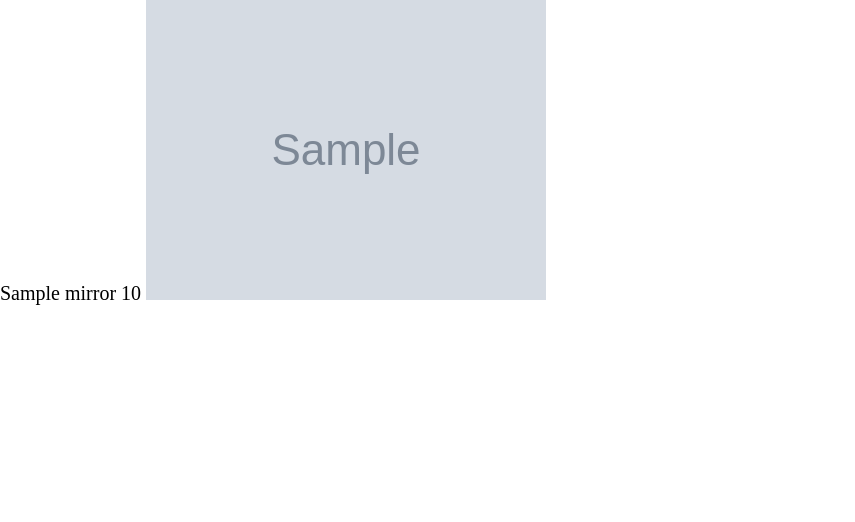
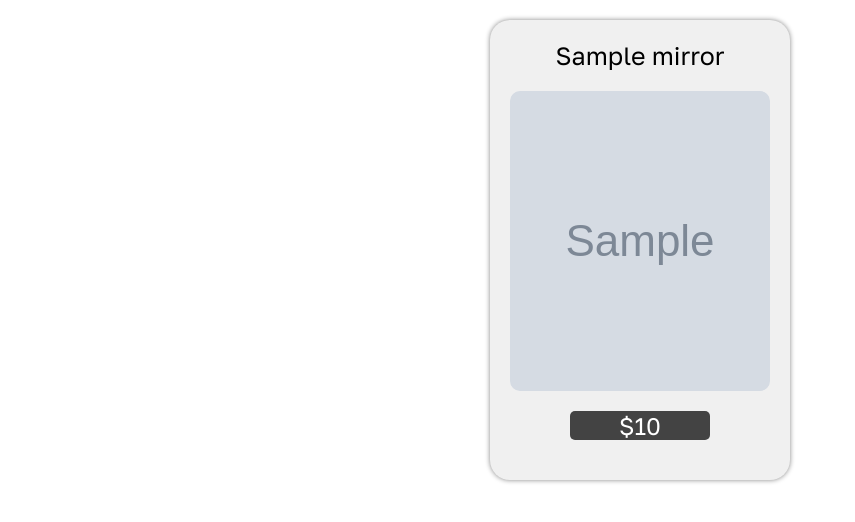
Before and after one commit to devcybercode/mikond_mirrors, a Django app: page / in a window 1280 px wide. Shown: the top 522 px of the page, without its empty margins (0-855 px from the left). Run offline with Django 5.2, Linux system fonts and the light colour scheme; tables that the repository leaves empty hold one stand-in row (values such as "Sample post"); grey boxes marked "Sample" are stand-in pictures.

Commit message:
updated project, added card template and styles

```diff
--- a/assets/main/styles/scss/global.css
+++ b/assets/main/styles/scss/global.css
@@ -1,5 +1,119 @@
+@import url("https://fonts.googleapis.com/css2?family=Golos+Text:wght@400..900&display=swap");
 .main {
   overflow-x: hidden !important;
+}
+
+.golos-text {
+  font-family: "Golos Text", sans-serif;
+  font-optical-sizing: auto;
+  font-weight: 400;
+  font-style: normal;
+}
+
+.home {
+  display: flex;
+  justify-content: center;
+  width: 100%;
+  padding: 1rem;
+  font-family: "Golos Text", sans-serif;
+}
+@media screen and (max-width: 360px) {
+  .home {
+    padding: 0.25rem;
+  }
+}
+
+.card-list {
+  display: flex;
+  flex-wrap: wrap;
+  justify-content: space-between;
+  gap: 2rem;
+  transition: all 300ms;
+}
+@media screen and (max-width: 1335px) {
+  .card-list {
+    padding-inline: 5rem;
+  }
+}
+@media screen and (max-width: 1021px) {
+  .card-list {
+    justify-content: center;
+    padding-inline: 0;
+  }
+}
+
+.card-mirror {
+  display: flex;
+  flex-flow: column;
+  justify-content: center;
+  align-items: center;
+  width: 15rem;
+  background: rgb(240, 240, 240);
+  padding: 1rem;
+  border-radius: 1rem;
+  box-shadow: 0 0 5px rgb(133, 133, 133);
+}
+.card-mirror--large {
+  width: 20rem;
+}
+@media screen and (max-width: 790px) {
+  .card-mirror {
+    width: 100%;
+    padding: 0.5rem;
+  }
+}
+.card-mirror:hover .card-img-wrapper {
+  opacity: 0.95;
+  scale: 0.97;
+}
+.card-mirror:hover .card-price {
+  background: white;
+  color: black;
+}
+
+.card-title {
+  font-size: 1.25rem;
+  font-weight: 400;
+  color: black;
+  margin-bottom: 1rem;
+  text-align: center;
+}
+
+.card-price {
+  font-size: 1.2rem;
+  margin-bottom: 1rem;
+  background: rgb(67, 67, 67);
+  color: white;
+  min-width: 7rem;
+  text-align: center;
+  border-radius: 0.25rem;
+  transition: all 300ms;
+}
+
+.card-img-wrapper {
+  display: flex;
+  height: 15rem;
+  transition: all 300ms;
+  margin-bottom: 1rem;
+}
+@media screen and (max-width: 790px) {
+  .card-img-wrapper {
+    width: 100%;
+  }
+}
+
+img.card-image {
+  display: block;
+  height: 100%;
+  width: 100%;
+  object-fit: cover;
+  border-radius: 0.5rem;
+}
+@media screen and (max-width: 790px) {
+  img.card-image {
+    min-width: 100%;
+    max-width: 25rem;
+  }
 }
 
 :root {
--- a/assets/main/styles/scss/pages/__importpages.scss
+++ b/assets/main/styles/scss/pages/__importpages.scss
@@ -1 +1,2 @@
 @import "./main";
+@import "./home/home";
--- /dev/null
+++ b/assets/main/styles/scss/pages/home/_home.scss
@@ -0,0 +1,113 @@
+@import url('https://fonts.googleapis.com/css2?family=Golos+Text:wght@400..900&display=swap');
+
+.golos-text {
+  font-family: "Golos Text", sans-serif;
+  font-optical-sizing: auto;
+  font-weight: 400;
+  font-style: normal;
+}
+
+.home {
+  display: flex;
+  justify-content: center;
+  width: 100%;
+  padding: 1rem;
+  font-family: "Golos Text", sans-serif;
+
+  @media screen and (max-width: 360px) {
+    padding: 0.25rem;
+  }
+}
+
+.card-list {
+  display: flex;
+  flex-wrap: wrap;
+  justify-content: space-between;
+  gap: 2rem;
+  transition: all 300ms;
+
+  @media screen and (max-width: 1335px) {
+    padding-inline: 5rem;
+  }
+
+  @media screen and (max-width: 1021px) {
+    justify-content: center;
+    padding-inline: 0;
+  }
+}
+
+.card-mirror {
+  display: flex;
+  flex-flow: column;
+  justify-content: center;
+  align-items: center;
+  width: 15rem;
+  background: rgb(240, 240, 240);
+  padding: 1rem;
+  border-radius: 1rem;
+  box-shadow: 0 0 5px rgb(133, 133, 133);
+
+  &--large {
+    width: 20rem;
+  }
+
+  @media screen and (max-width: 790px) {
+    width: 100%;
+    padding: 0.5rem;
+  }
+
+  &:hover {
+    .card-img-wrapper {
+      opacity: 0.95;
+      scale: 0.97;
+    }
+
+    .card-price {
+      background: white;
+      color: black;
+    }
+  }
+}
+
+.card-title {
+  font-size: 1.25rem;
+  font-weight: 400;
+  color: black;
+  margin-bottom: 1rem;
+  text-align: center;
+}
+
+.card-price {
+  font-size: 1.2rem;
+  margin-bottom: 1rem;
+  background: rgb(67, 67, 67);
+  color: white;
+  min-width: 7rem;
+  text-align: center;
+  border-radius: 0.25rem;
+  transition: all 300ms;
+}
+
+.card-img-wrapper {
+  display: flex;
+  height: 15rem;
+  transition: all 300ms;
+  margin-bottom: 1rem;
+
+  @media screen and (max-width: 790px) {
+    width: 100%;
+  }
+}
+
+img.card-image {
+  display: block;
+  height: 100%;
+  width: 100%;
+  object-fit: cover;
+  border-radius: 0.5rem;
+
+  @media screen and (max-width: 790px) {
+    min-width: 100%;
+    max-width: 25rem;
+  }
+}
--- a/web/templates/pages/index.html
+++ b/web/templates/pages/index.html
@@ -7,10 +7,25 @@
 
 {% block content %}
 <main class="main index-main">
-    {% for mirror in object_list %}
-        {{ mirror.title }} {{ mirror.price }}
-        <img src="{{ mirror.image.url }}" />
-    {% endfor %}
+    <div class="home">
+        <ul class="card-list">
+          {% for mirror in object_list %}
+          <li>
+            <div class="card-mirror">
+                <h3 class="card-title">{{ mirror.title }}</h3>
+                <div class="card-img-wrapper">
+                    <img
+                        class="card-image"
+                        src="{{ mirror.image.url }}"
+                        alt="Mirror Card image"
+                    />
+                </div>
+                <span class="card-price">${{ mirror.price }}</span>
+            </div>
+          </li>
+          {% endfor %}
+        </ul>
+    </div>
 </main>
 {% endblock %}
 
```
Also changed, not shown: assets/main/styles/README.md (added), 1 other file.
